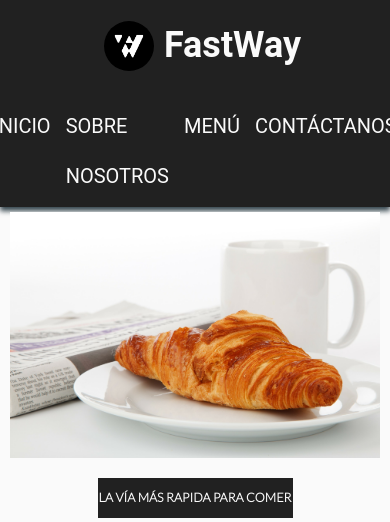
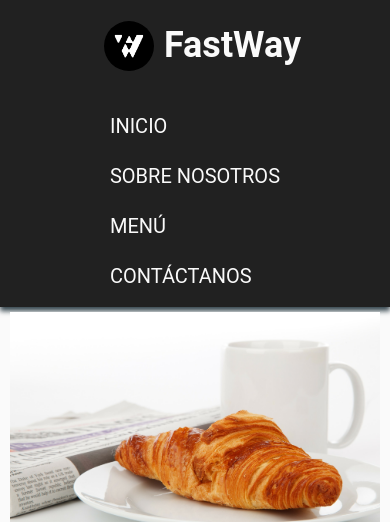
Before and after one commit to Linux-NDOB/FastWay, a plain HTML site: page index.html in a window 390 px wide. Shown: the top 522 px of the page. Drawn offline with Linux system fonts and the light colour scheme.

Commit message:
index finished

```diff
--- a/css/styles.css
+++ b/css/styles.css
@@ -2,8 +2,11 @@ html{
   font-size: 62.5%;
   font-family: 'Roboto', sans-serif;
 
+
 }
-
+li{
+  list-style: none
+}
 a{
   text-decoration: none;
   color: #fafafa;
@@ -401,7 +404,7 @@ footer a{
 
 /*Responsive*/
 
-@media (max-width: 850px) {
+@media (max-width: 890px) {
   body {
     font-size: 62.5%;
   }
@@ -476,14 +479,6 @@ footer a{
 
   }
 
-
-
-
-
-
-
-
-
 @media (max-width: 592px) {
   body {
     font-size: 50%;
@@ -510,6 +505,10 @@ footer a{
   }
 
 }
-
-
+ @media (max-width: 470px){
+   .menu{
+     display: flex;
+     flex-direction: column;
+   }
+ }
 }
```
